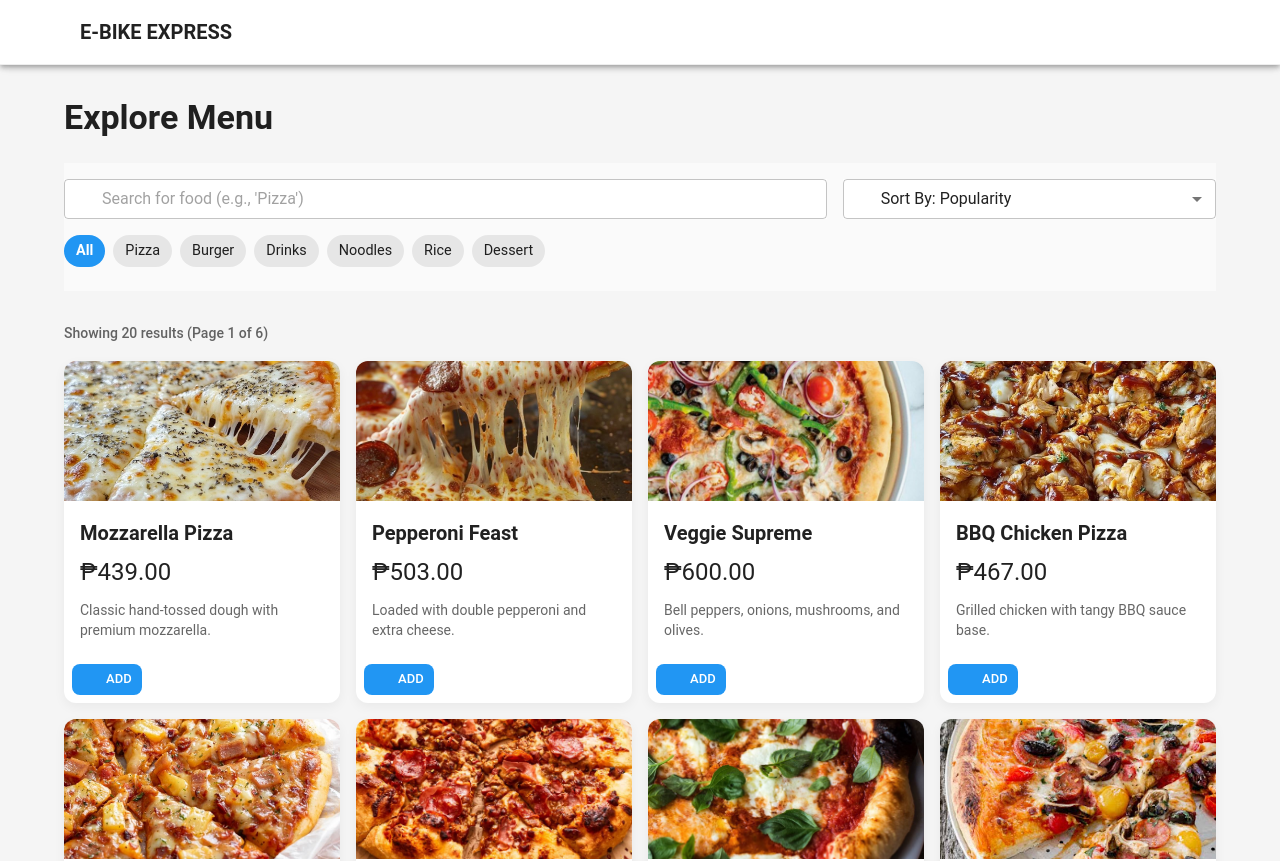
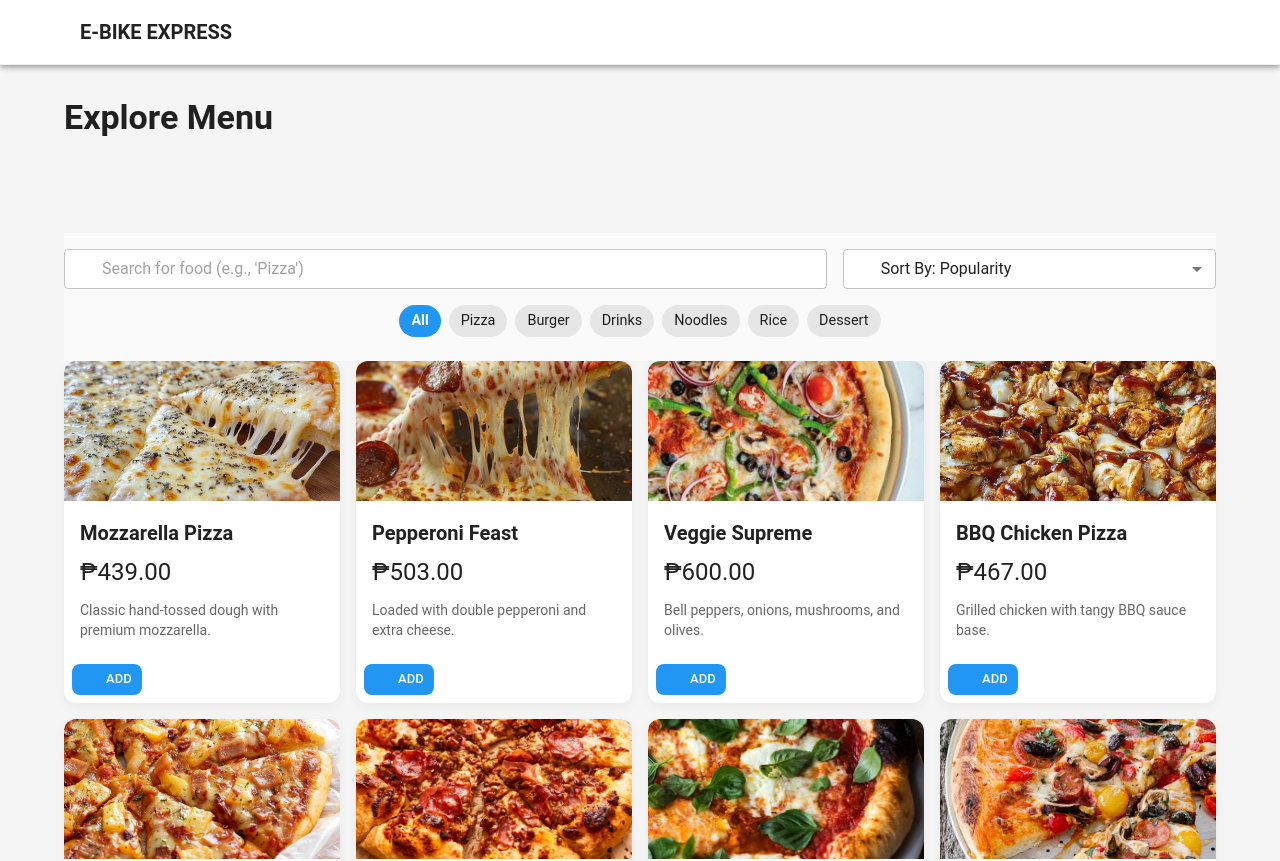
Before and after one commit to AshArce/Platform-Tech-BSIT-2B-E-commerce, a Next.js app: page /explore in a window 1280 px wide. Shown: the top 861 px of the page. Built offline with nearby package versions, Linux system fonts and the light colour scheme; sample sign-in values are in the browser's storage; some icons are missing; what @mui/material-nextjs would draw is missing.

Commit message:
fixed explore bar sticky to relative

```diff
--- a/src/app/explore/page.js
+++ b/src/app/explore/page.js
@@ -115,7 +115,7 @@ export default function ExplorePage() {
       </Typography>
 
       {/* CONTROLS */}
-      <Box sx={{ mb: 4, position: 'sticky', top: 70, bgcolor: '#fafafa', zIndex: 10, py: 2 }}>
+      <Box sx={{ mb: 4, position: 'relative', top: 70, bgcolor: '#fafafa', zIndex: 10, py: 2 }}>
         <Grid container spacing={2} alignItems="center">
           <Grid size={{ xs: 12, md: 8 }}>
             <TextField
@@ -156,6 +156,8 @@ export default function ExplorePage() {
         <Stack
           direction="row"
           spacing={1}
+          // 👇 UPDATE: Center on larger screens, Start on mobile (for scrolling safety)
+          justifyContent={{ xs: 'flex-start', md: 'center' }}
           sx={{
             mt: 2,
             overflowX: 'auto',
```
